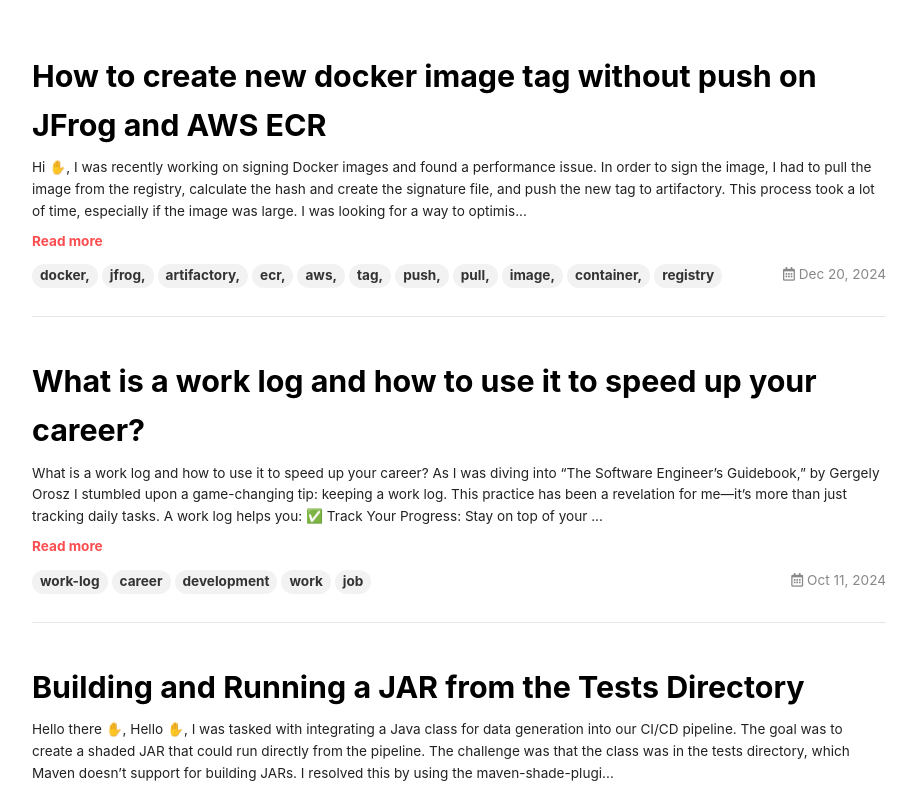
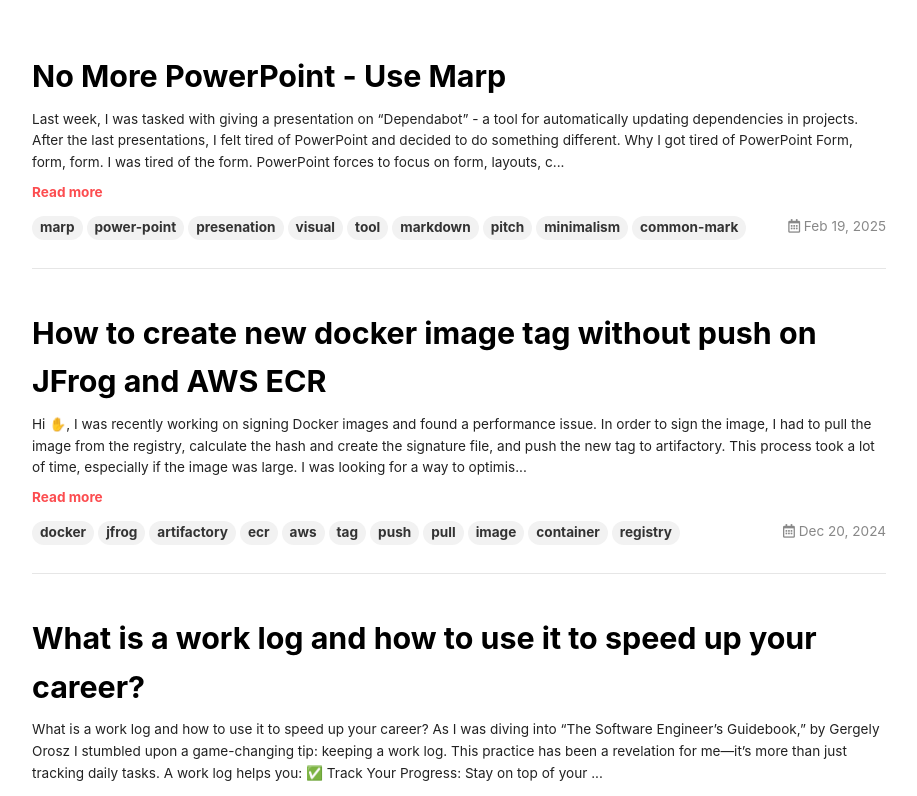
Before and after one commit to michmzr/michmzr.github.io, a Jekyll site: the page built from index.html, in a window 1280 px wide and 900 px high, cut to the strip 104-900 px from the top of the window. Shown: the whole strip, without its empty margins (181-1098 px from the left). Built offline with Jekyll 4.4.1, drawn with Linux system fonts in a browser that asks for light colours; nearby versions of some CDN libraries; the list of posts is cut into pages by our own code; some of the changed text lies outside the part shown.

Commit message:
WIP: Marp post, updated deps

````diff
--- a/Gemfile
+++ b/Gemfile
@@ -5,6 +5,8 @@
 gem 'wdm', '>= 0.1.0' if Gem.win_platform?
 
 gem "github-pages", group: :jekyll_plugins
-gemspec
 
 gem "webrick", "~> 1.7"
+gem "faraday-retry", "~> 1.0"
+gem "jemoji", "~> 0.8"
+gemspec
--- /dev/null
+++ b/_posts/2025-02-19-no-more-powerpoint.md
@@ -0,0 +1,106 @@
+---
+layout: article
+title: No More PowerPoint - Use Marp
+permalink: /no-more-powerpoint.html
+tags: marp power-point presenation visual tool markdown pitch minimalism common-mark
+lang: en
+key: no-more-powerpoint
+---
+Last week, I was tasked with giving a presentation on "Dependabot" - a tool for automatically updating dependencies in projects.
+
+After the last presentations, I felt tired of PowerPoint and decided to do something different.
+
+## Why I got tired of PowerPoint
+
+Form, form, form. I was tired of the form.
+PowerPoint forces to focus on form, layouts, colors, and pixels etc.
+I don't like frontend development, I'm not a designer.
+I prefer to focus on the content, not the layout, pixels.
+I a presentation that was simple and minimalistic.
+
+![](../assets/images/posts/no-more-powerpoint/meme-the-office.jpg)
+
+## Marp - a simple solution
+
+I used Markdown - a text format for creating presentations. Without using any AI :P
+
+It's simple because all you need is a Markdown text file and a tool to display such a file, such as the `Marp for VS Code` plugin.
+Then you can export the presentation to HTML, PDF. IF you don't use visual studio code, then you can use for example CLI to generate a presentation in PDF/HTML format.
+
+The simplicity of this solution convinced me.
+
+## Example of Marp presentation
+
+```markdown
+---
+marp: true
+theme: default
+paginate: true
+backgroundColor: #fff
+style: |
+  .columns {
+    display: grid;
+    grid-template-columns: repeat(2, minmax(0, 1fr));
+    gap: 1rem;
+  }
+  .small-text {
+    font-size: 0.75em;
+  }
+  .center {
+    text-align: center;
+  }
+
+  header,
+  footer {
+    padding:20px
+  }
+
+  img {
+    max-width: 100%;
+    max-height: 100%;
+  }
+---
+
+# :popcorn:Dependabot: Automated Dependency Updates
+![bg right](./dp_logo.png)
+
+<small>
+Michał Mazur
+</small>
+
+---
+<!-- headingDivider: 0-->
+
+
+# What is Dependabot? 🤖
+
+Imagine having a dedicated team member who:
+
+- Never sleeps and its fully automated
+- Checks your dependencies 24/7
+- Creates perfect pull requests
+- Knows about security issues before you do
+- Supports multiple ecosystems:
+  - github actions, npm, pip, Maven, NuGet, Bundler...
+
+---
+
+# Short Live Demo Time! 🎬
+```
+
+In a result you can get sth like that
+![](../assets/images/posts/no-more-powerpoint/marp-example.gif)
+
+## Links
+- **Marpit:** https://marpit.marp.app/
+- **Marp for VS Code:** https://marketplace.visualstudio.com/items?itemName=marp-team.marp-vscode
+
+## Wrap-up
+I hope the article at least intrigued you, you learned something new.
+
+## Contact
+Please leave any comments to let me know. If you have any questions, please feel free to contact me directly on:
+- Twitter: [https://twitter.com/MichalMzr](https://twitter.com/MichalMzr)
+- LinkedIn: [https://www.linkedin.com/in/michmzr/](https://www.linkedin.com/in/michmzr/)
+
+You can also find my posts on my second blog [Geekowojażer.pl](https://www.geekowojazer.pl/)
````
Also changed, not shown: _posts/2024-12-20-new-tag-without-push.md (+1 -1 lines), README.md, assets/images/posts/no-more-powerpint/meme-the-office.jpg (added), 2 other files.
